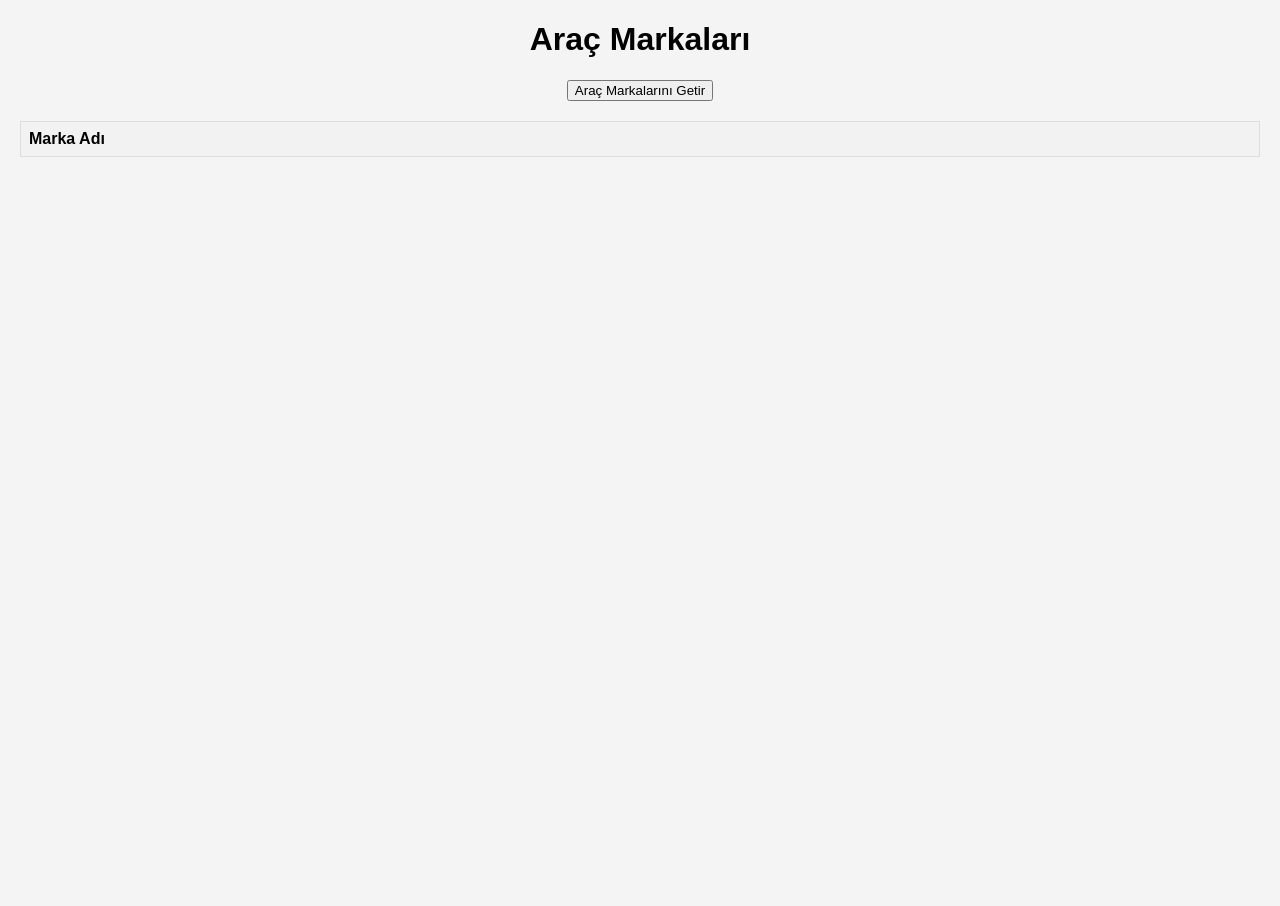
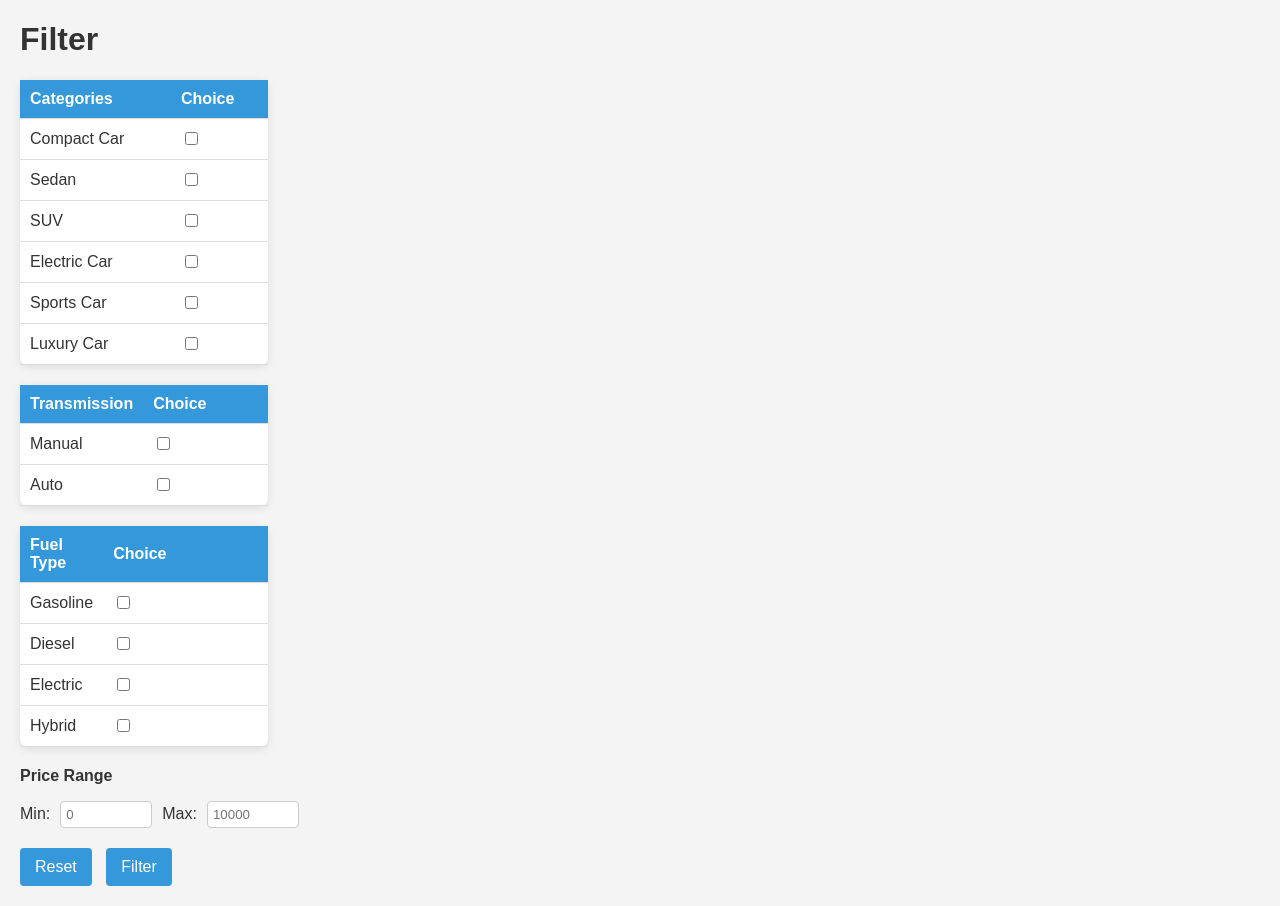
Before and after one commit to RCburak/aracimyanimda, a plain HTML site: page frontend/arac.html in a window 1280 px wide. Before the commit the page ends 800 px from the top, so only its background shows below. Drawn offline with Linux system fonts and the light colour scheme.

Commit message:
dosyadüzeni

```diff
--- a/frontend/arac.html
+++ b/frontend/arac.html
@@ -3,113 +3,185 @@
 <head>
     <meta charset="UTF-8">
     <meta name="viewport" content="width=device-width, initial-scale=1.0">
-    <title>Araç Markaları</title>
+    <title>Araçlar</title>
     <style>
         body {
             font-family: Arial, sans-serif;
             margin: 20px;
             background-color: #f4f4f4;
-        }
-        h1 {
-            text-align: center;
+            color: #333;
         }
         table {
-            width: 100%;
+            width: 20%;
             border-collapse: collapse;
-            margin-top: 20px;
+            margin-bottom: 20px;
+            background: #fff;
+            border-radius: 8px;
+            box-shadow: 0 2px 10px rgba(0, 0, 0, 0.1);
         }
         th, td {
-            border: 1px solid #ddd;
-            padding: 8px;
+            padding: 10px;
             text-align: left;
+            border-bottom: 1px solid #ddd;
         }
         th {
-            background-color: #f2f2f2;
+            background-color: #3498db;
+            color: white;
         }
-        tr:hover {
-            background-color: #f5f5f5;
+        label {
+            margin-left: 10px;
         }
-        .form-container {
-            text-align: center;
-            margin-bottom: 20px;
+        .price-range {
+            display: flex;
+            align-items: center;
+            margin-top: 10px;
         }
-        #vehicle-info {
+        .price-range input {
+            width: 80px;
+            padding: 5px;
+            margin-right: 10px;
+            border: 1px solid #ccc;
+            border-radius: 4px;
+        }
+        .price-range label {
+            margin: 0 10px 0 0;
+        }
+        button {
+            padding: 10px 15px;
+            background-color: #3498db;
+            color: white;
+            border: none;
+            border-radius: 4px;
+            cursor: pointer;
+            font-size: 16px;
             margin-top: 20px;
-            border: 1px solid #ddd;
-            padding: 10px;
-            display: none; /* Başlangıçta gizle */
+            margin-right: 10px; /* Add space between buttons */
+        }
+        button:hover {
+            background-color: #2980b9;
         }
     </style>
 </head>
 <body>
 
-    <h1>Araç Markaları</h1>
+    <h1>Filter</h1>
 
-    <div class="form-container">
-        <button onclick="getMakes()">Araç Markalarını Getir</button>
-    </div>
+    <table>
+        <tr>
+            <th>Categories</th>
+            <th>Choice</th>
+        </tr>
+        <tr>
+            <td>Compact Car</td>
+            <td><input type="checkbox" id="compact"></td>
+        </tr>
 
-    <table id="marka-listesi">
         <tr>
-            <th>Marka Adı</th>
+            <td>Sedan</td>
+            <td><input type="checkbox" id="sedan"></td>
+        </tr>
+
+        <tr>
+            <td>SUV</td>
+            <td><input type="checkbox" id="suv"></td>
+        </tr>
+
+        <tr>
+            <td>Electric Car</td>
+            <td><input type="checkbox" id="electricCar"></td>
+        </tr>
+
+        <tr>
+            <td>Sports Car</td>
+            <td><input type="checkbox" id="sports"></td>
+        </tr>
+
+        <tr>
+            <td>Luxury Car</td>
+            <td><input type="checkbox" id="luxury"></td>
         </tr>
     </table>
 
-    <div id="vehicle-info">
-        <h2>Araç Detayları</h2>
-        <table id="arac-bilgileri">
-            <tr>
-                <th>Özellik</th>
-                <th>Değer</th>
-            </tr>
-        </table>
+    <table>
+        <tr>
+            <th style="width: 30%;">Transmission</th>
+            <th>Choice</th>
+        </tr>
+        <tr>
+            <td>Manual</td>
+            <td><input type="checkbox" id="manual" name="geartype"></td>
+        </tr>
+        <tr>
+            <td>Auto</td>
+            <td><input type="checkbox" id="auto" name="geartype"></td>
+        </tr>
+    </table>
+
+    <table>
+        <tr>
+            <th style="width: 30%;">Fuel Type</th>
+            <th>Choice</th>
+        </tr>
+        <tr>
+            <td>Gasoline</td>
+            <td><input type="checkbox" id="petrol"></td>
+        </tr>
+        <tr>
+            <td>Diesel</td>
+            <td><input type="checkbox" id="diesel"></td>
+        </tr>
+
+        <tr>
+            <td>Electric</td>
+            <td><input type="checkbox" id="electric"></td>
+        </tr>
+        <tr>
+            <td>Hybrid</td>
+            <td><input type="checkbox" id="hybrid"></td>
+        </tr>
+    </table>
+
+    <p><b>Price Range</b></p>
+    <div class="price-range">
+        <label for="minPrice">Min:</label>
+        <input type="number" id="minPrice" placeholder="0">
+
+        <label for="maxPrice">Max:</label>
+        <input type="number" id="maxPrice" placeholder="10000">
     </div>
 
+    <button onclick="resetResult()">Reset</button>
+
+    <button onclick="filterResults()">Filter</button>
+
+
+
+
+
     <script>
-        // Araç markalarını al
-        function getMakes() {
-            fetch('/markalar')
-                .then(response => {
-                    if (!response.ok) {
-                        throw new Error('Network response was not ok');
-                    }
-                    return response.json();
-                })
-                .then(data => {
-                    const markaListesi = document.getElementById('marka-listesi');
-                    markaListesi.innerHTML = `<tr><th>Marka Adı</th></tr>`; // Başlıkları temizle ve ekle
-                    data.forEach(marka => {
-                        const row = document.createElement('tr');
-                        row.innerHTML = `<td onclick="getVehicleInfo('${marka.make_name}')">${marka.make_name}</td>`;
-                        markaListesi.appendChild(row);
-                    });
-                })
-                .catch(error => console.error('Markalar alınırken hata oluştu:', error));
+        function filterResults() {
+            // Get filter values
+            const minPrice = document.getElementById('minPrice').value;
+            const maxPrice = document.getElementById('maxPrice').value;
+            const manualChecked = document.getElementById('manual').checked;
+            const autoChecked = document.getElementById('auto').checked;
+
+            // Here you would typically handle the filter logic, e.g., send data to a server
+
+            // For demonstration, just show an alert
+            alert(`Filtering results:\nMin Price: ${minPrice}\nMax Price: ${maxPrice}\nManual: ${manualChecked}\nAuto: ${autoChecked}`);
         }
 
-        // Seçilen aracın bilgilerini al
-        function getVehicleInfo(make) {
-            const table = document.getElementById('arac-bilgileri');
-            table.innerHTML = `<tr><th>Özellik</th><th>Değer</th></tr>`; // Önceki verileri temizle
-
-            fetch(`/arac/${make}`)
-                .then(response => {
-                    if (!response.ok) {
-                        throw new Error('Network response was not ok');
-                    }
-                    return response.json();
-                })
-                .then(data => {
-                    // Araç bilgilerini tabloya ekle
-                    for (const [key, value] of Object.entries(data)) {
-                        const row = document.createElement('tr');
-                        row.innerHTML = `<td>${key}</td><td>${value}</td>`;
-                        table.appendChild(row);
-                    }
-                    document.getElementById('vehicle-info').style.display = 'block'; // Bilgileri göster
-                })
-                .catch(error => console.error('Araç bilgileri alınırken hata oluştu:', error));
+        function resetResult() {
+            // Clear all checkboxes
+            document.querySelectorAll('input[type="checkbox"]').forEach(checkbox => {
+                checkbox.checked = false;
+            });
+            // Reset price inputs
+            document.getElementById('minPrice').value = '';
+            document.getElementById('maxPrice').value = '';
         }
     </script>
+
 </body>
 </html>
```
Also changed, not shown: backend/index.js (added, +35 -0 lines), backend/package.json (+3 -4 lines), backend/server.js (+10 -38 lines), 1 other file.
